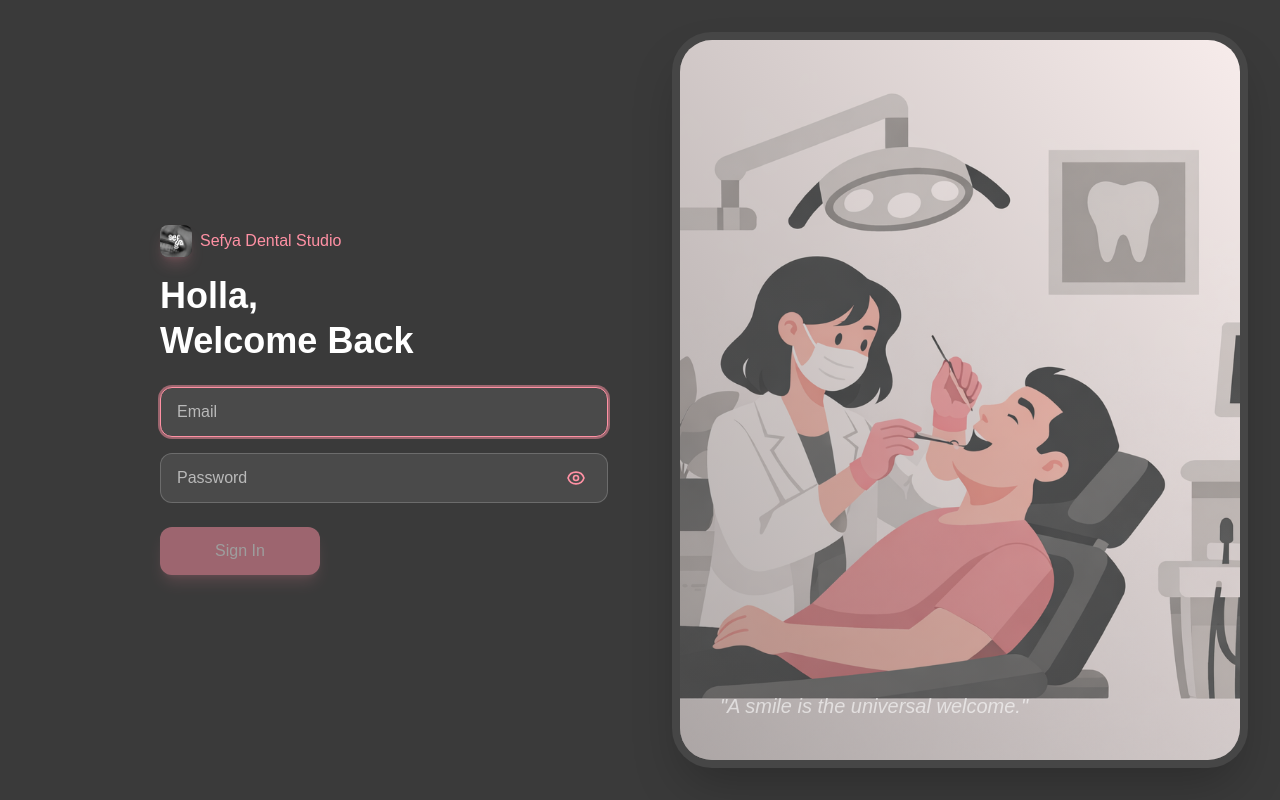
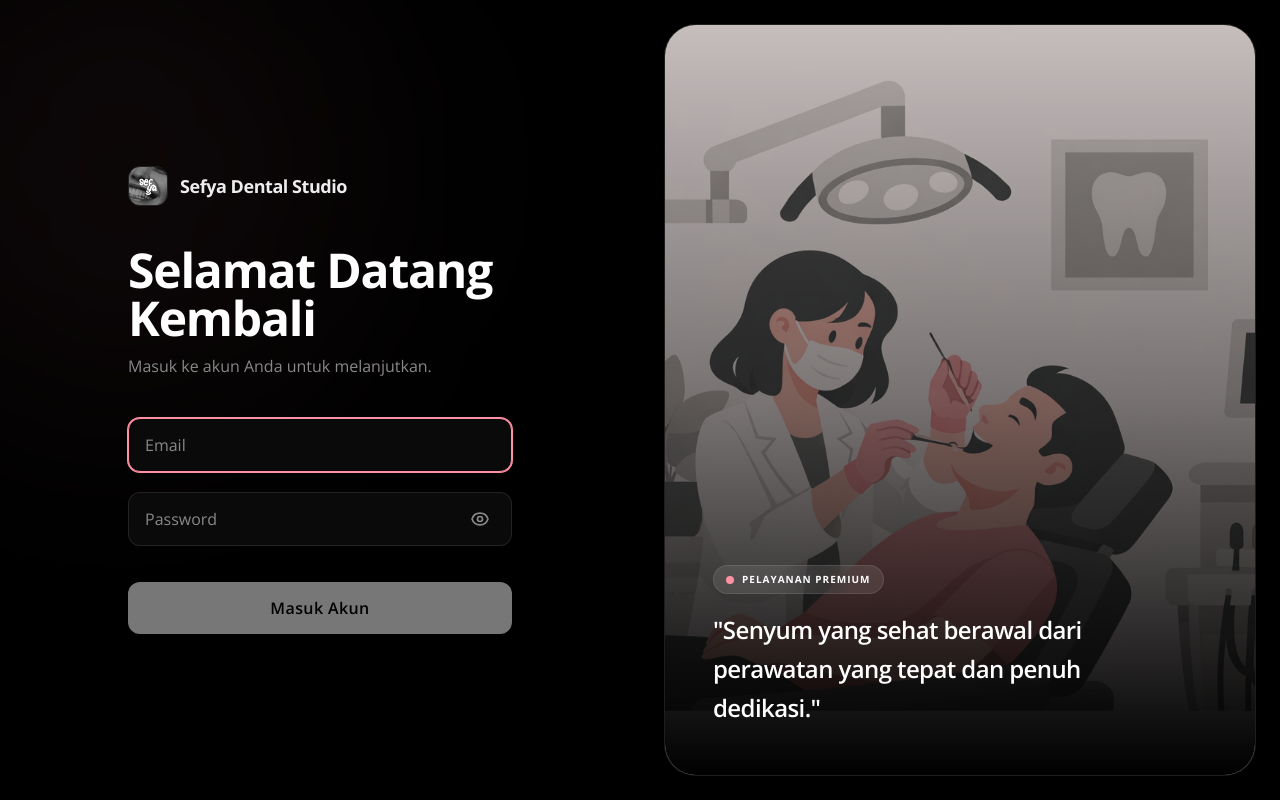
Before and after one commit to MahzuzH/dental-patient-report, a React (Vite) app in the folder frontend/: page /login in a window 1280 px wide. Built offline with nearby package versions, Linux system fonts and the light colour scheme.

Commit message:
Redesign LoginPage UI

```diff
--- a/frontend/src/pages/LoginPage.jsx
+++ b/frontend/src/pages/LoginPage.jsx
@@ -62,25 +62,35 @@ export default function LoginPage() {
   }, []);
 
   return (
-        <div className="h-screen w-screen flex font-poppins bg-[#3a3a3a] overflow-hidden">
+    <div className="h-screen w-screen flex font-opensans bg-black text-[#ededed] overflow-hidden relative">
+      {/* Ambient Background Glow */}
+      <div className="absolute top-[-10%] left-[-10%] w-[500px] h-[500px] bg-[#ff91a4]/5 blur-[120px] rounded-full pointer-events-none"></div>
+
       {/* LEFT SIDE */}
       <div
-                className={`w-1/2 flex flex-col justify-center pl-40 transition-all duration-1000 transform ${
+        className={`w-full lg:w-1/2 flex flex-col justify-center px-8 sm:px-16 lg:px-24 xl:px-32 relative z-10 transition-all duration-1000 transform ${
           isLoaded ? "translate-x-0 opacity-100" : "-translate-x-10 opacity-0"
         }`}
       >
-                <p className="text-md text-[#ff91a4] mb-4 flex items-center gap-2 font-medium">
+        <div className="flex items-center gap-3 mb-10">
+          <div className="relative flex items-center justify-center w-10 h-10 rounded-xl overflow-hidden border border-white/10">
             <img
               src="/logo.jpg"
               alt="Logo"
-                        className="w-8 h-8 rounded-lg shadow-lg shadow-[#ff91a4]/20"
+              className="w-full h-full object-cover"
             />
+          </div>
+          <span className="text-lg font-bold tracking-tight text-[#ededed]">
             Sefya Dental Studio
+          </span>
+        </div>
+
+        <h1 className="text-4xl lg:text-5xl font-bold mb-3 tracking-tight text-white leading-tight">
+          Selamat Datang <br /> Kembali
+        </h1>
+        <p className="text-[#888] text-base mb-10">
+          Masuk ke akun Anda untuk melanjutkan.
         </p>
-
-                <h1 className="text-4xl font-semibold mb-6 leading-tight text-white">
-                    Holla, <br /> Welcome Back
-                </h1>
 
         {/* 🔥 FORM START */}
         <form
@@ -88,75 +98,85 @@ export default function LoginPage() {
             e.preventDefault();
             handleLogin();
           }}
-                    className={`space-y-4 transition-all duration-1000 delay-300 transform ${
+          className={`space-y-5 transition-all duration-1000 delay-300 transform w-full max-w-md ${
             isLoaded ? "translate-y-0 opacity-100" : "translate-y-10 opacity-0"
           }`}
         >
           {/* EMAIL */}
-                    <div className="max-w-md">
+          <div className="relative">
             <input
               autoFocus
               type="email"
               placeholder="Email"
-                            className="w-full bg-[#4a4a4a] border border-[#b9b9b9]/30 rounded-xl px-4 py-3 placeholder-[#b9b9b9] text-white focus:outline-none focus:ring-2 focus:ring-[#ff91a4]/50 focus:border-[#ff91a4] transition-all"
+              className="w-full bg-[#0a0a0a] border border-white/10 rounded-xl px-4 py-3.5 placeholder-[#888] text-[#ededed] focus:outline-none focus:ring-1 focus:ring-[#ff91a4] focus:border-[#ff91a4] transition-all"
               onChange={(e) => setEmail(e.target.value)}
             />
           </div>
 
           {/* PASSWORD */}
-                    <div className="relative max-w-md">
+          <div className="relative">
             <input
               type={showPassword ? "text" : "password"}
               placeholder="Password"
-                            className="w-full bg-[#4a4a4a] border border-[#b9b9b9]/30 rounded-xl px-4 py-3 pr-12 placeholder-[#b9b9b9] text-white focus:outline-none focus:ring-2 focus:ring-[#ff91a4]/50 focus:border-[#ff91a4] transition-all"
+              className="w-full bg-[#0a0a0a] border border-white/10 rounded-xl px-4 py-3.5 pr-12 placeholder-[#888] text-[#ededed] focus:outline-none focus:ring-1 focus:ring-[#ff91a4] focus:border-[#ff91a4] transition-all"
               onChange={(e) => setPassword(e.target.value)}
             />
             <button
               type="button"
               onClick={() => setShowPassword((s) => !s)}
-                            className="absolute right-3 top-1/2 -translate-y-1/2 w-10 h-10 flex items-center justify-center text-[#ff91a4] hover:bg-[#ff91a4]/10 rounded-full transition-colors focus:outline-none"
+              className="absolute right-3 top-1/2 -translate-y-1/2 w-10 h-10 flex items-center justify-center text-[#888] hover:text-[#ededed] hover:bg-white/5 rounded-full transition-colors focus:outline-none"
               aria-label={
-                                showPassword
-                                    ? "Sembunyikan password"
-                                    : "Lihat password"
+                showPassword ? "Sembunyikan password" : "Lihat password"
               }
             >
               {showPassword ? ShowIcon : HideIcon}
             </button>
           </div>
 
-                    <div className="pt-2">
+          <div className="pt-4">
             {/* BUTTON */}
             <button
               type="submit"
               disabled={loading || !email || !password}
-                            className="w-40 bg-[#ff91a4] text-white py-3 rounded-xl hover:bg-[#ff7a91] hover:scale-105 active:scale-95 transition-all shadow-lg shadow-[#ff91a4]/30 disabled:opacity-50 focus:outline-none focus:ring-2 focus:ring-[#ff91a4] disabled:cursor-not-allowed font-medium"
+              className="w-full bg-[#ededed] text-black py-3.5 rounded-xl hover:bg-white transition-colors disabled:opacity-50 disabled:hover:bg-[#ededed] focus:outline-none focus:ring-2 focus:ring-white/50 disabled:cursor-not-allowed font-semibold tracking-wide"
             >
-                            {loading ? "Loading..." : "Sign In"}
+              {loading ? "Memproses..." : "Masuk Akun"}
             </button>
           </div>
         </form>
         {/* 🔥 FORM END */}
       </div>
 
-            <div className={`w-1/2 h-full flex items-center justify-center p-8 transition-all duration-1000 delay-500 transform ${
+      {/* RIGHT SIDE (IMAGE) */}
+      <div
+        className={`hidden lg:flex w-1/2 h-full items-center justify-center p-6 transition-all duration-1000 delay-500 transform ${
           isLoaded ? "scale-100 opacity-100" : "scale-95 opacity-0"
-            }`}>
+        }`}
+      >
         {/* WRAPPER */}
-                <div className="w-full h-full rounded-[2.5rem] overflow-hidden shadow-2xl relative border-8 border-[#ffffff10] group">
+        <div className="w-full h-full rounded-[2rem] overflow-hidden shadow-2xl relative border border-white/10 group bg-[#050505]">
           <div
-                        className="w-full h-full bg-cover bg-center transition-transform duration-[20s] ease-linear group-hover:scale-110"
+            className="w-full h-full bg-cover bg-center transition-transform duration-[20s] ease-linear group-hover:scale-105 opacity-80"
             style={{
               backgroundImage: `url(${loginImg})`,
               backgroundPosition: "35% center",
             }}
           ></div>
           {/* Darker Overlay for better contrast */}
-                    <div className="absolute inset-0 bg-gradient-to-tr from-[#3a3a3a]/40 to-transparent pointer-events-none"></div>
+          <div className="absolute inset-0 bg-gradient-to-t from-black via-black/40 to-transparent pointer-events-none"></div>
 
           {/* Abstract design elements */}
-                    <div className="absolute bottom-10 left-10 text-white/80 max-w-xs animate-pulse">
-                        <p className="text-xl font-light italic">"A smile is the universal welcome."</p>
+          <div className="absolute bottom-12 left-12 text-[#ededed] max-w-sm">
+            <div className="inline-flex items-center gap-2 px-3 py-1.5 rounded-full bg-white/10 backdrop-blur-md border border-white/10 mb-4">
+              <span className="w-2 h-2 rounded-full bg-[#ff91a4] animate-pulse"></span>
+              <span className="text-[10px] font-bold uppercase tracking-widest text-white">
+                Pelayanan Premium
+              </span>
+            </div>
+            <p className="text-2xl font-semibold leading-relaxed tracking-tight text-white">
+              "Senyum yang sehat berawal dari perawatan yang tepat dan penuh
+              dedikasi."
+            </p>
           </div>
         </div>
       </div>
--- a/frontend/tailwind.config.js
+++ b/frontend/tailwind.config.js
@@ -7,7 +7,7 @@ export default {
       fontFamily: {
         poppins: ["Poppins", "sans-serif"],
         montserrat: ["Montserrat", "sans-serif"],
-                opensans: ["Open Sans", "sans-serif"],
+        opensans: ["Open Sans", "sans-serif"], // Used in Login and Home
         roboto: ["Roboto", "sans-serif"],
       },
       keyframes: {
@@ -33,10 +33,8 @@ export default {
         },
       },
       animation: {
-                modalPop:
-                    "modalPop 0.5s cubic-bezier(0.34, 1.56, 0.64, 1) forwards",
-                modalClose:
-                    "modalClose 0.3s cubic-bezier(0.4, 0, 0.2, 1) forwards",
+        modalPop: "modalPop 0.5s cubic-bezier(0.34, 1.56, 0.64, 1) forwards",
+        modalClose: "modalClose 0.3s cubic-bezier(0.4, 0, 0.2, 1) forwards",
       },
     },
   },
```
Lines whose indentation alone changed are shown as unchanged.
